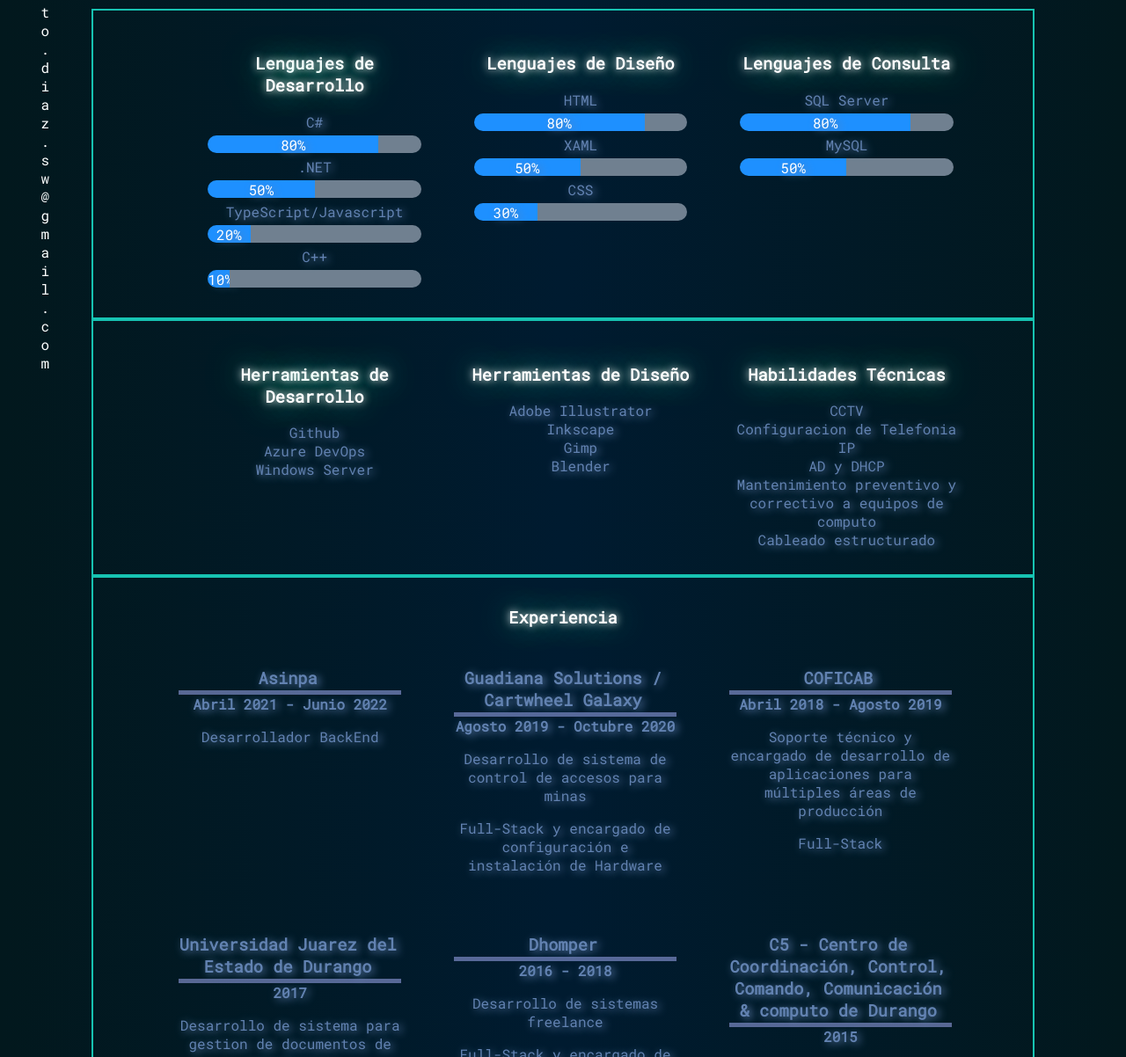
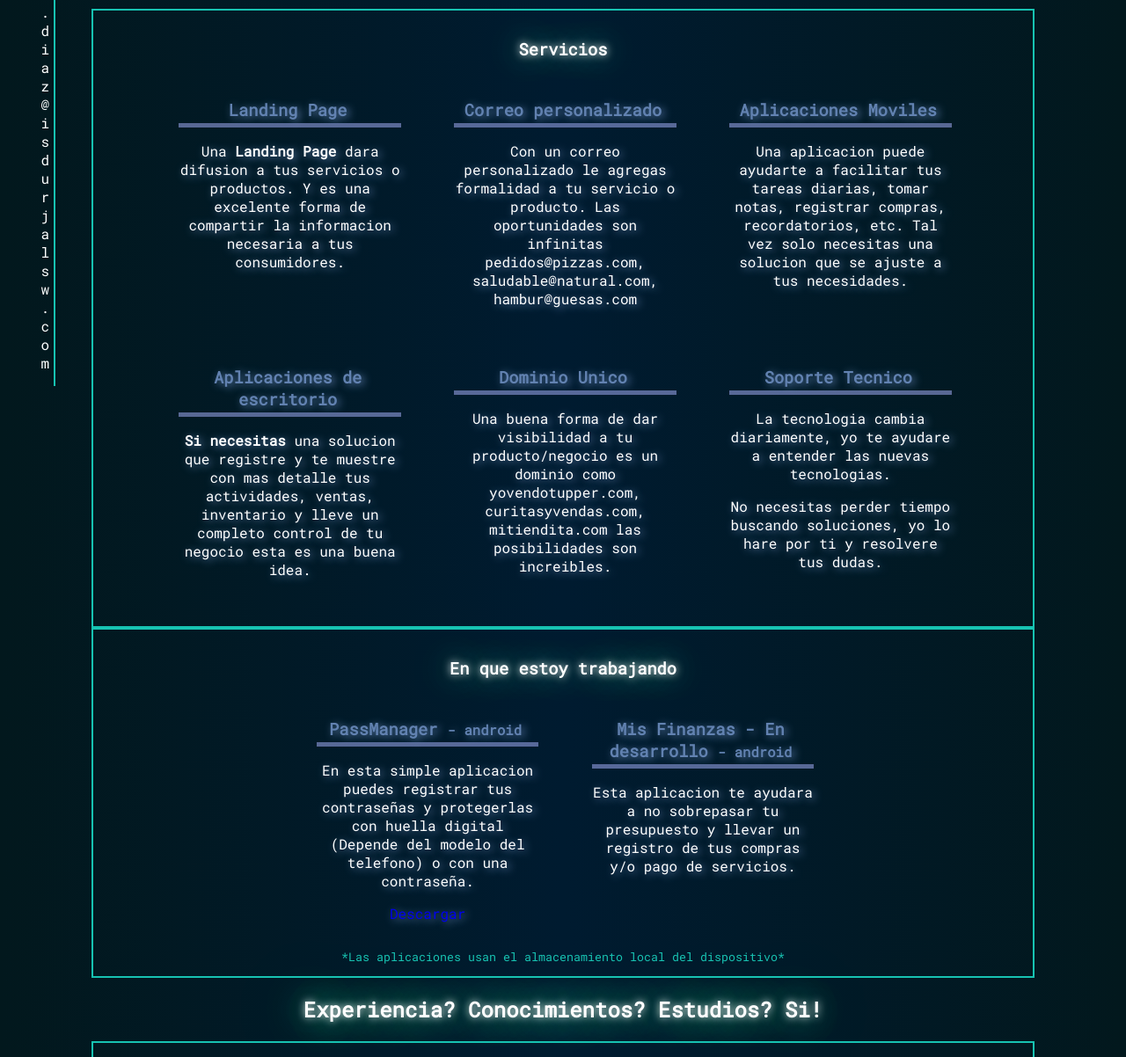
Before and after one commit to isdurjaldev/isdurjalwebsite, a plain HTML site: page index.html in a window 1280 px wide. Shown: the part 179-1381 px from the top of the page at 88% size. Drawn offline with Linux system fonts and the light colour scheme.

Commit message:
se agrega info de servicios y cambio de correo

```diff
--- a/css/style_v1.css
+++ b/css/style_v1.css
@@ -1,17 +1,16 @@
 @import url(fonts.css);
 @import url(text-effects.css);
 @import url(animations.css);
-
-body{
-    /* background-color: rgb(0, 0, 60); */
-    background-image: linear-gradient(90deg,#02181d,#001B30,#02181d);
+body {
+    /* background-color: rgb(59, 83, 102); */
+    background-image: linear-gradient(90deg, #02181d, #001B30, #02181d);
     /* font-family: FontSourceCodeRegular; */
     font-family: RobotoMonoRegular;
     /* font-family: UbuntuRegular; */
     /* user-select: none; */
 }
 
-.principal_container{
+.principal_container {
     width: 70%;
     margin: 0 auto;
     padding: 1%;
@@ -21,63 +20,70 @@ body{
     /* border-bottom-left-radius: 100px; */
     /* box-shadow: 0px 0px 10px 0px rgb(133, 133, 133), inset 0px 0px 30px rgb(133, 133, 133); */
 }
-.principal_container:nth-child(){
+
+.principal_container:nth-child() {
     height: fit-content;
 }
-.principal_content{
+
+.principal_content {
     display: inline-block;
     padding: 1%;
 }
 
 @media screen and (max-width:992px) {
-    .principal_container{
+    .principal_container {
         width: 100%;
     }
 }
 
-.lang{
+.services {
     width: 80%;
     margin: 0 auto;
     text-align: center;
 }
 
-.lang ul{
+.lang {
+    width: 80%;
+    margin: 0 auto;
+    text-align: center;
+}
+
+.lang ul {
     width: 25%;
     display: inline-table;
 }
 
-.design_abilities{
+.design_abilities {
     width: 80%;
     margin: 0 auto;
     text-align: center;
 }
-.design_abilities ul{
+
+.design_abilities ul {
     width: 25%;
     display: inline-table;
 }
 
 @media screen and (max-width:992px) {
-    .lang{
+    .lang {
         margin: 0 auto;
     }
-
-    .lang ul{
+    .lang ul {
         width: 85%;
         display: block;
     }
-
-    .design_abilities ul{
+    .design_abilities ul {
         width: 80%;
     }
 }
 
-.experience{
+.experience {
     width: 80%;
     margin: 0 auto;
     text-align: center;
 }
 
-.xp_card{
+.xp_card {
     width: 25%;
     display: inline-table;
     margin: 5px 5px;
@@ -86,48 +92,71 @@ body{
 }
 
 @media screen and (max-width:992px) {
-    .xp_card{
+    .xp_card {
         width: 80%;
     }
 }
 
-.xp_card_content{
+.xp_card_content {
     margin: 1%;
 }
 
-.xp_card_content{
+.xp_card_content {
     width: 100%;
     border-top: 5px solid rgba(171, 180, 255, 0.514);
 }
-.xp_card>h3{
-    margin:0;
+
+.xp_card>h3 {
+    margin: 0;
 }
 
-.xp_card_content>h4{
-    margin:0;
+.xp_card_content>h4 {
+    margin: 0;
 }
 
-.education{
+.education {
     width: 80%;
     margin: 0 auto;
     text-align: center;
 }
-.education .xp_card{
+
+.education .xp_card {
+    width: 40%;
+}
+
+.clients {
+    width: 80%;
+    margin: 0 auto;
+    text-align: center;
+}
+
+.aplications {
+    width: 80%;
+    margin: 0 auto;
+    text-align: center;
+}
+
+.aplications small {
+    width: 80%;
+    bottom: 0;
+}
+
+.clients .xp_card {
     width: 40%;
 }
 
 @media screen and (max-width:992px) {
-    .education .xp_card{
+    .education .xp_card {
         width: 80%;
     }
 }
 
-.contact{
+.contact {
     text-align: center;
     width: 100%;
 }
 
-.formulario{
+.formulario {
     width: 80%;
     margin: 2% auto;
 }
@@ -143,7 +172,7 @@ body{
     box-shadow: 0px 2px 10px 0px rgba(171, 180, 255, 0.514);
 }
 
-.formulario textarea{
+.formulario textarea {
     width: 50%;
     margin: 1% auto;
     font-family: RobotoMonoRegular;
@@ -154,30 +183,30 @@ body{
     box-shadow: 0px 2px 10px 0px rgba(171, 180, 255, 0.514);
 }
 
-
-li{
+li {
     list-style: none;
 }
 
-.nivel{
+.nivel {
     padding: 2%;
     animation: fill 1s normal ease-in;
 }
 
-.positivo{
+.positivo {
     height: inherit;
     background-color: dodgerblue;
     float: left;
     border-top-left-radius: 50px;
     border-bottom-left-radius: 50px;
 }
-.positivo p{
+
+.positivo p {
     color: white;
     margin: 0;
     text-align: center;
 }
 
-.negativo{
+.negativo {
     height: inherit;
     background-color: slategray;
     float: left;
@@ -185,7 +214,7 @@ li{
     border-bottom-right-radius: 50px;
 }
 
-.email{
+.email {
     width: 15px;
     height: max-content;
     color: white;
@@ -194,10 +223,15 @@ li{
     overflow-wrap: break-word;
     margin: -10% 3%;
     font-family: RobotoMonoRegular;
+    border-right: 2px solid #17C3B2;
+}
+
+.email a {
+    color: white;
 }
 
 @media screen and (max-width:992px) {
-    .email{
+    .email {
         width: 100%;
         position: relative;
         margin: 10px auto;
@@ -205,7 +239,7 @@ li{
     }
 }
 
-.focused-area{
+.focused-area {
     padding: 0.8em 1.8em;
     border: 2px solid #17C3B2;
     position: relative;
@@ -219,7 +253,11 @@ li{
     color: #17C3B2;
 }
 
-.focused-area::before{
+.focused-area p {
+    color: white;
+}
+
+.focused-area::before {
     content: '';
     width: 0;
     height: 300%;
@@ -237,14 +275,22 @@ li{
     width: 100%;
 }
 
-.focused-area:hover li{
+.focused-area:hover li {
     color: black;
 }
 
-.focused-area:hover .xp_card{
+.focused-area:hover small {
+    color: white;
+}
+
+.focused-area:hover .xp_card {
     color: black;
 }
 
-.focused-area:hover .xp_card_content{
+.focused-area:hover .xp_card_content {
     border-top: 5px solid slategrey;
 }
+
+a:link {
+    text-decoration: none;
+}
--- a/index.html
+++ b/index.html
@@ -24,9 +24,89 @@
         </div>
     </div>
     <div class="email">
-        <p>alberto.diaz.sw@gmail.com</p>
+        <p>jorge.diaz@isdurjalsw.com</p>
+        <!-- <a href="https://wa.me/523322383725/?text=Hola,%20me%20interesa%20alguno%20de%20los%20servicios!" target="_blank">33 &nbsp 2238 &nbsp 3725</a> -->
     </div>
+    <div class="services focused-area">
+        <h3 class="neon_h3">Servicios</h3>
+        <div class="xp_card neon_text">
+            <h3>Landing Page</h3>
+            <div class="xp_card_content">
+                <p>Una <strong>Landing Page</strong> dara difusion a tus servicios o productos. Y es una excelente forma de compartir la informacion necesaria a tus consumidores.
+                </p>
+            </div>
+        </div>
+        <div class="xp_card neon_text">
+            <h3>Correo personalizado</h3>
+            <div class="xp_card_content">
+                <p>Con un correo personalizado le agregas formalidad a tu servicio o producto. Las oportunidades son infinitas pedidos@pizzas.com, saludable@natural.com, hambur@guesas.com</p>
+            </div>
+        </div>
+        <div class="xp_card neon_text">
+            <h3>Aplicaciones Moviles</h3>
+            <div class="xp_card_content">
+                <p>Una aplicacion puede ayudarte a facilitar tus tareas diarias, tomar notas, registrar compras, recordatorios, etc. Tal vez solo necesitas una solucion que se ajuste a tus necesidades.</p>
+            </div>
+        </div>
+        <div class="xp_card neon_text">
+            <h3>Aplicaciones de escritorio</h3>
+            <div class="xp_card_content">
+                <p><strong>Si necesitas</strong> una solucion que registre y te muestre con mas detalle tus actividades, ventas, inventario y lleve un completo control de tu negocio esta es una buena idea.</p>
+            </div>
+        </div>
+        <div class="xp_card neon_text">
+            <h3>Dominio Unico</h3>
+            <div class="xp_card_content">
+                <p>Una buena forma de dar visibilidad a tu producto/negocio es un dominio como yovendotupper.com, curitasyvendas.com, mitiendita.com las posibilidades son increibles.</p>
+            </div>
+        </div>
+        <div class="xp_card neon_text">
+            <h3>Soporte Tecnico</h3>
+            <div class="xp_card_content">
+                <p>La tecnologia cambia diariamente, yo te ayudare a entender las nuevas tecnologias.</p>
+                <p>No necesitas perder tiempo buscando soluciones, yo lo hare por ti y resolvere tus dudas.</p>
+            </div>
+        </div>
     </div>
+    <!-- <div class="clients focused-area">
+        <h3 class="neon_h3">Clientes</h3>
+        <div class="xp_card neon_text">
+            <h3>Galeria Virtual</h3>
+            <div class="xp_card_content">
+                <h4>Galeria virtual de una Licenciada en Artes Visuales y Plasticas</h4>
+                <a class="link_website" href="http://" target="_blank">Sitio web</a>
+            </div>
+        </div>
+        <div class="xp_card neon_text">
+            <h3>Terapeuta</h3>
+            <div class="xp_card_content">
+                <h4>Sitio web de una Terapeuta de la Comunicacion Humana</h4>
+                <a class="link_website" href="http://" target="_blank">Sitio web</a>
+            </div>
+        </div>
+    </div> -->
+    <div class="aplications focused-area">
+        <h3 class="neon_h3">En que estoy trabajando</h3>
+        <div>
+            <div class="xp_card neon_text">
+                <h3>PassManager <small> - android</small></h3>
+                <div class="xp_card_content">
+                    <p>En esta simple aplicacion puedes registrar tus contraseñas y protegerlas con huella digital (Depende del modelo del telefono) o con una contraseña.</p>
+                    <a href="https://drive.google.com/uc?export=download&id=1p4Y3VfxLfTq-qv6n9tV3aubJZZBlAaNV" target="_blank">Descargar</a>
+                </div>
+            </div>
+            <div class="xp_card neon_text">
+                <h3>Mis Finanzas - En desarrollo <small> - android</small></h3>
+                <div class="xp_card_content">
+                    <p>Esta aplicacion te ayudara a no sobrepasar tu presupuesto y llevar un registro de tus compras y/o pago de servicios.</p>
+                </div>
+            </div>
+        </div>
+        <small>*Las aplicaciones usan el almacenamiento local del dispositivo*</small>
+    </div>
+    <h2 class="neon_h1" style="text-align: center;">
+        Experiencia? Conocimientos? Estudios? Si!
+    </h2>
     <div class="lang focused-area">
         <ul class="neon_text">
             <h3 class="neon_h3">Lenguajes de Desarrollo</h3>
```
